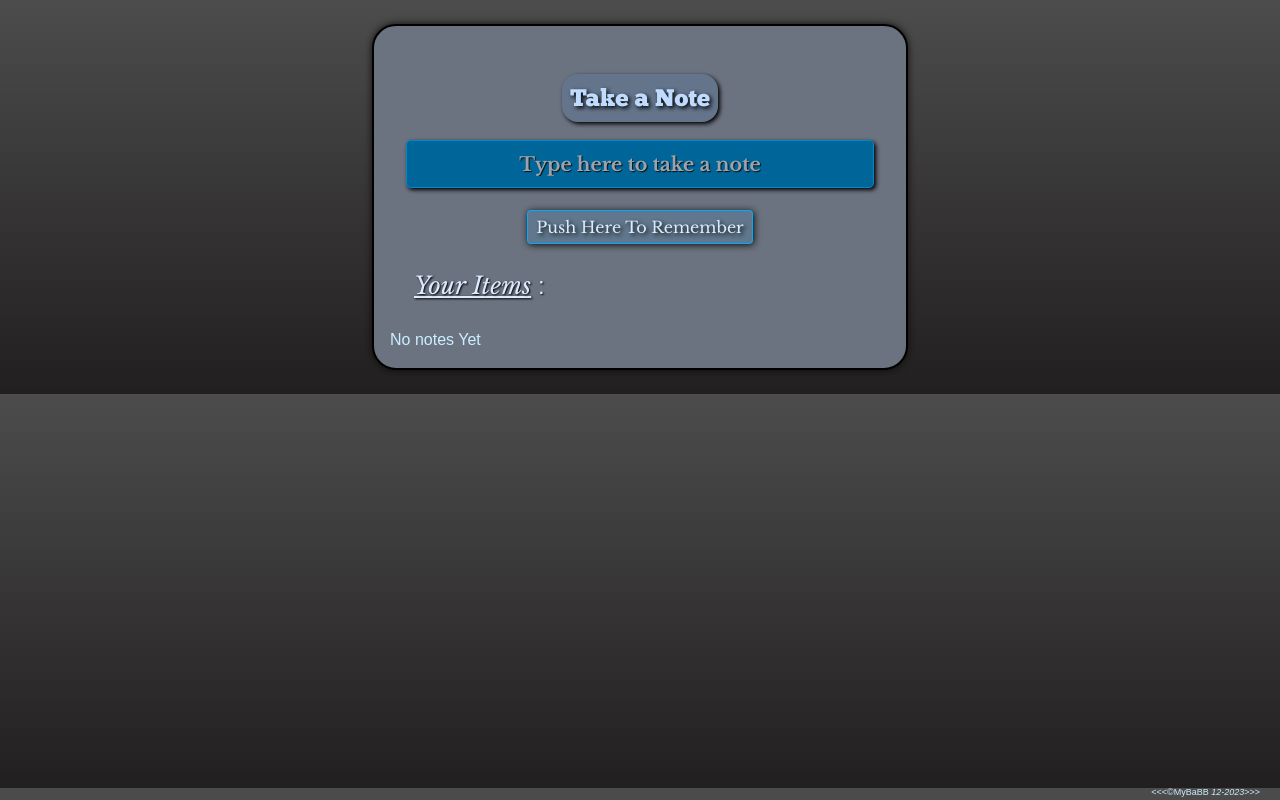
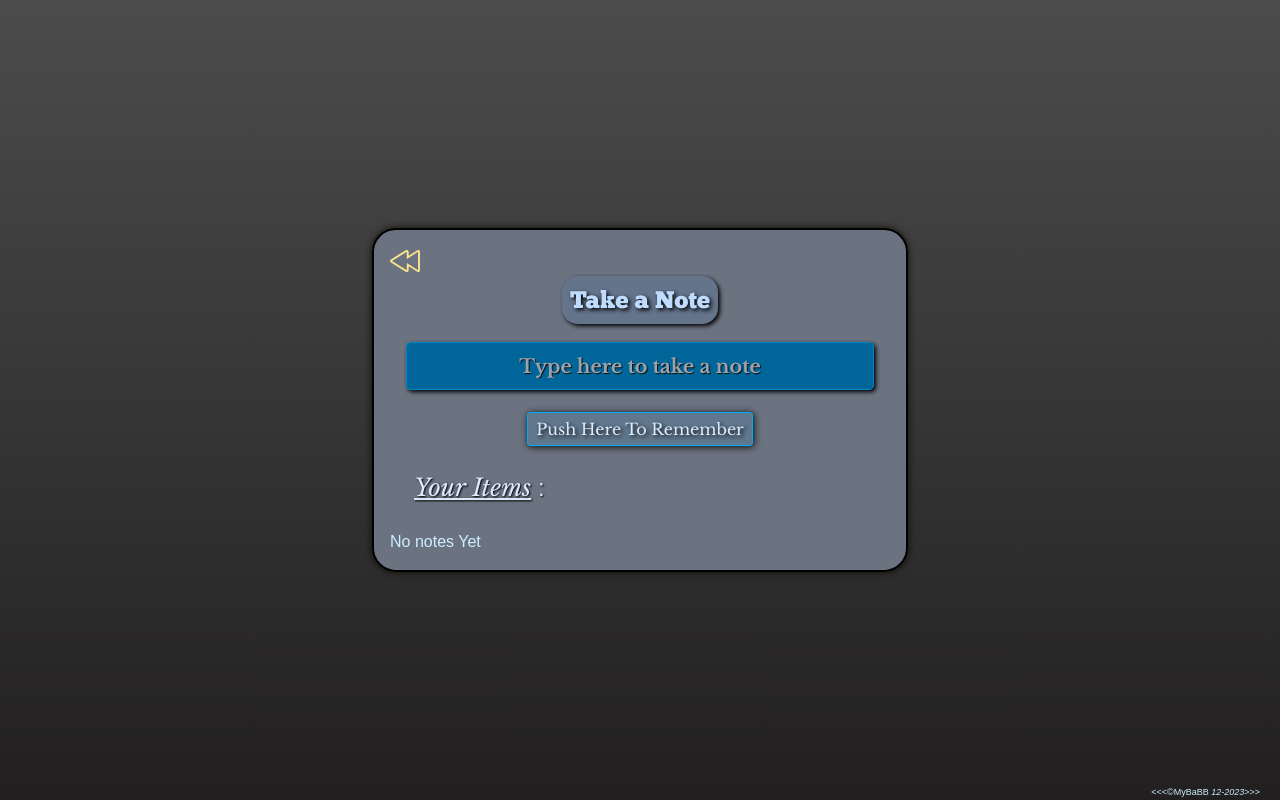
Before and after one commit to MyBaBB/MyBABB-Remember, a React (Vite) app: page / in a window 1280 px wide. Built offline with nearby package versions, Linux system fonts and the light colour scheme.

Commit message:
added a reverse button

```diff
--- a/index.html
+++ b/index.html
@@ -5,7 +5,7 @@
     <meta name="google-site-verification" content="N1Kv_9Bc2iJDNV-qP331BhPnkzd79T0xVx1X1gLquEc" />
     <link rel="icon" href="./favicon.png" type="image/x-icon" />
     <meta name="viewport" content="width=device-width, initial-scale=1.0" />
-    <title>Add 🧠 Brains</title>
+    <title>To-Do List 📋</title>
   </head>
   <body>
     <div id="root"></div>
--- a/src/TodoFolder/NewTodoForm.jsx
+++ b/src/TodoFolder/NewTodoForm.jsx
@@ -1,6 +1,6 @@
 /* eslint-disable react/prop-types */
 import { useState } from "react";
-
+import { SlControlRewind } from "react-icons/sl";
 export function NewTodoForm({ onSubmit }) {
   const [newItem, setNewItem] = useState("");
 
@@ -14,6 +14,12 @@ export function NewTodoForm({ onSubmit }) {
   }
 
   return (
+<>
+
+    <a href="https://resume-hub.mybabb.com/">
+    <div className=" rewindButton relative z-50  hidden md:block text-amber-200 mb-[-2rem] "><SlControlRewind size={30}/>
+    </div>
+    </a>
     <form
       onSubmit={handleSubmit}
       className="new-item-form relative m-auto flex w-[250px] xs:w-[400px] md:w-[500px] "
@@ -42,5 +48,6 @@ export function NewTodoForm({ onSubmit }) {
         Push Here To Remember{" "}
       </button>
     </form>
+    </>
   );
 }
--- a/src/components/MainWrapper/MainWrapper.jsx
+++ b/src/components/MainWrapper/MainWrapper.jsx
@@ -6,7 +6,7 @@ import Copyright from "../Copyright";
 const MainWrapper = () => {
   return (
     <div>
-      <div className=" relative m-auto flex  h-fit w-[100vw] p-2">
+      <div className=" relative m-auto flex  h-fit w-[100vw] min-h-screen p-2">
         <div className=" m-auto w-full p-4 ">
           <WholeTodo />
 
```
